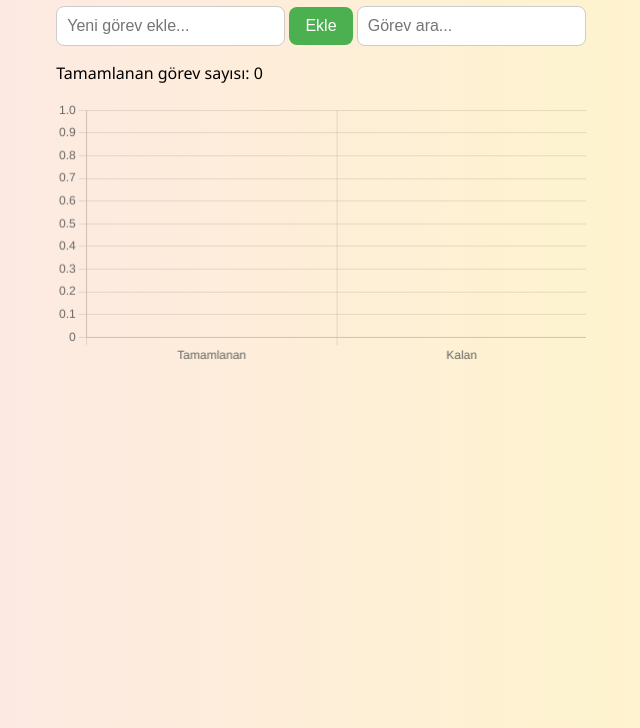
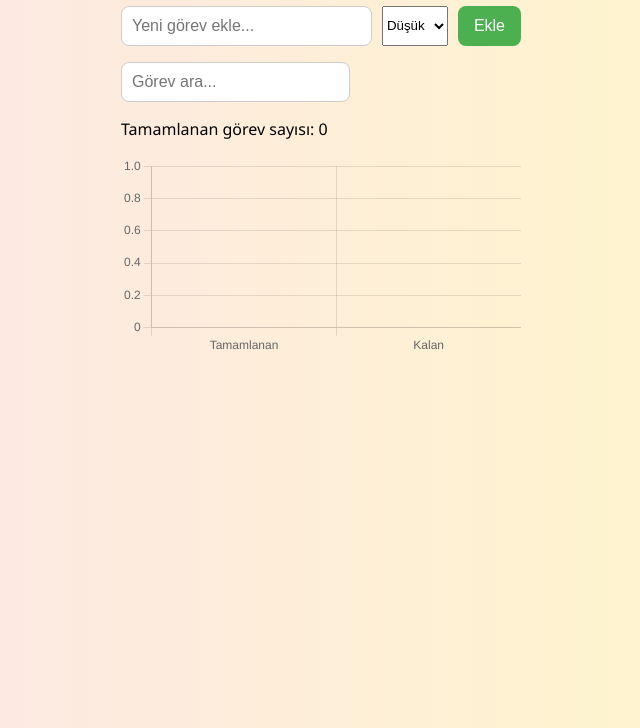
Before and after one commit to aslitarakcilar/30_is_gunu, a plain HTML site: page index.html in a window 1280 px wide. Shown: the part 138-866 px from the top of the page, without its empty margins (319-959 px from the left). Drawn offline with nearby package versions, Linux system fonts and the light colour scheme.

Commit message:
index.html:görevler için öncelik seviyesi eklendi

```diff
--- a/index.html
+++ b/index.html
@@ -11,17 +11,29 @@
   <div class="container">
     <h1>Görev Listesi</h1>
 
-    <input type="text" id="taskInput" placeholder="Yeni görev ekle..." />
-    <button onclick="addTask()">Ekle</button>
+    <!-- Görev giriş alanı ve öncelik seçici -->
+    <div class="input-group">
+      <input type="text" id="taskInput" placeholder="Yeni görev ekle..." />
+      <select id="prioritySelect">
+        <option value="🟢">Düşük</option>
+        <option value="🟡">Orta</option>
+        <option value="🔴">Yüksek</option>
+      </select>
+      <button onclick="addTask()">Ekle</button>
+    </div>
 
+    <!-- Arama çubuğu -->
     <input type="text" id="searchInput" placeholder="Görev ara..." />
 
+    <!-- Görev listesi -->
     <ul id="taskList"></ul>
 
+    <!-- Tamamlanan görev sayısı -->
     <div class="stats">
       <p>Tamamlanan görev sayısı: <span id="completedCount">0</span></p>
     </div>
 
+    <!-- Grafik alanı -->
     <canvas id="taskChart" width="400" height="200"></canvas>
   </div>
 
```
